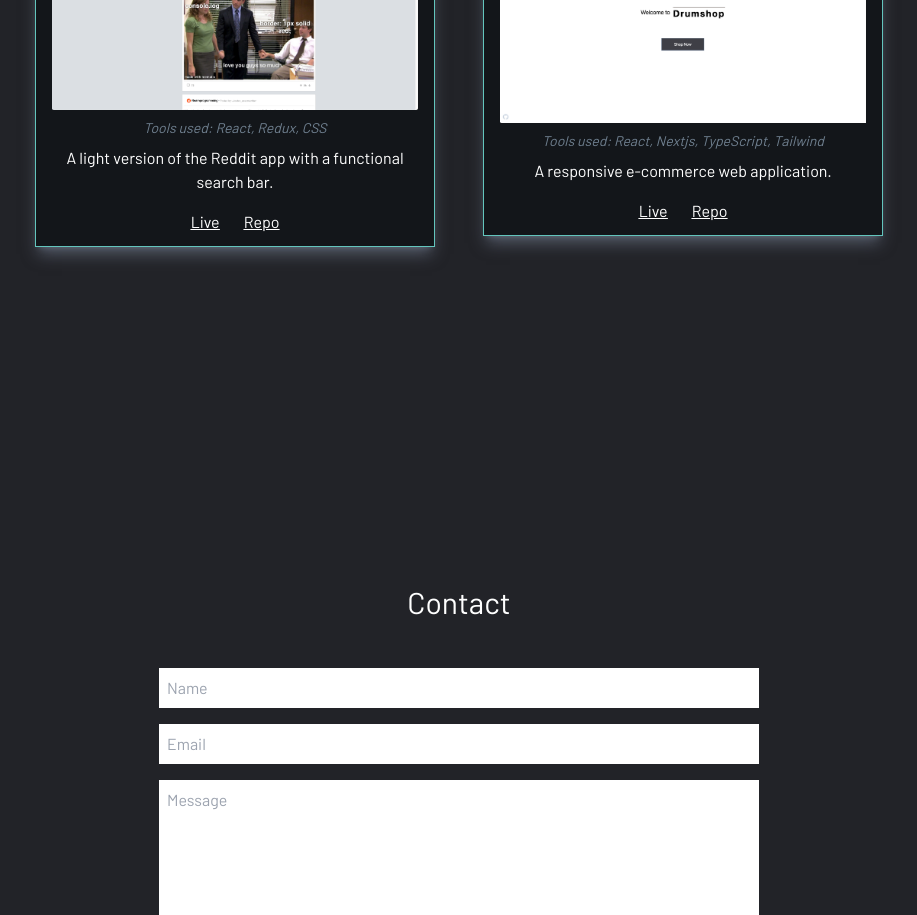
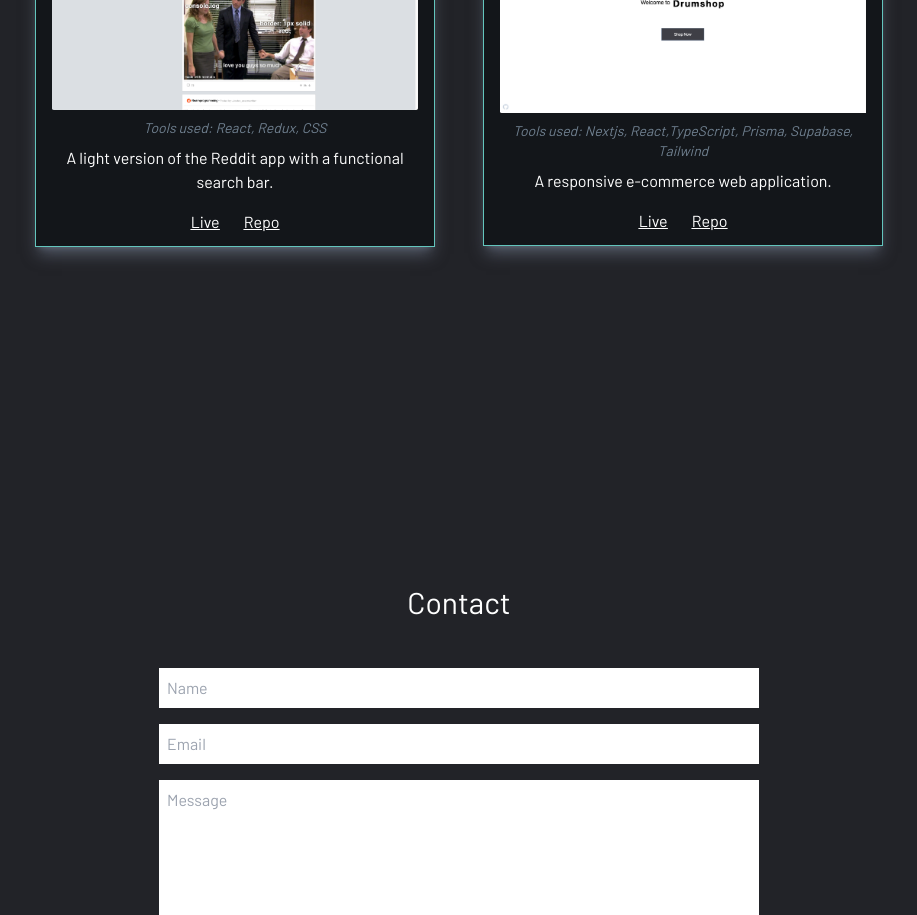
Before and after one commit to jonword/dev_portfolio, a React (Vite) app: page / in a window 1280 px wide. Shown: the part 2040-2955 px from the top of the page, without its empty margins (181-1098 px from the left). Built offline with nearby package versions, Linux system fonts and the light colour scheme.

Commit message:
update tech stack on project

```diff
--- a/src/components/Projects/Project.jsx
+++ b/src/components/Projects/Project.jsx
@@ -9,7 +9,7 @@ const Project = (props) => {
         <h3 className="mt-2">{title}</h3>
       </header>
       <img src={image} alt={alt} className="mt-4 mb-2 pl-2 pr-2" />
-      <p className="mb-2 text-sm italic text-navhover">
+      <p className="mb-2 text-center text-sm italic text-navhover">
         Tools used: {techList}
       </p>
       <p className="pb-4 text-center">{description}</p>
--- a/src/components/Projects/projectData.js
+++ b/src/components/Projects/projectData.js
@@ -19,7 +19,7 @@ const projects = [
     title: "Drumshop",
     image: drumshop,
     alt: "Drumshop project",
-    techList: "React, Nextjs, TypeScript, Tailwind",
+    techList: "Nextjs, React,TypeScript, Prisma, Supabase, Tailwind",
     description: "A responsive e-commerce web application.",
     live: "https://next-ecommerce-ds.vercel.app",
     repo: "https://github.com/jonword/next-ecommerce-ds",
```
